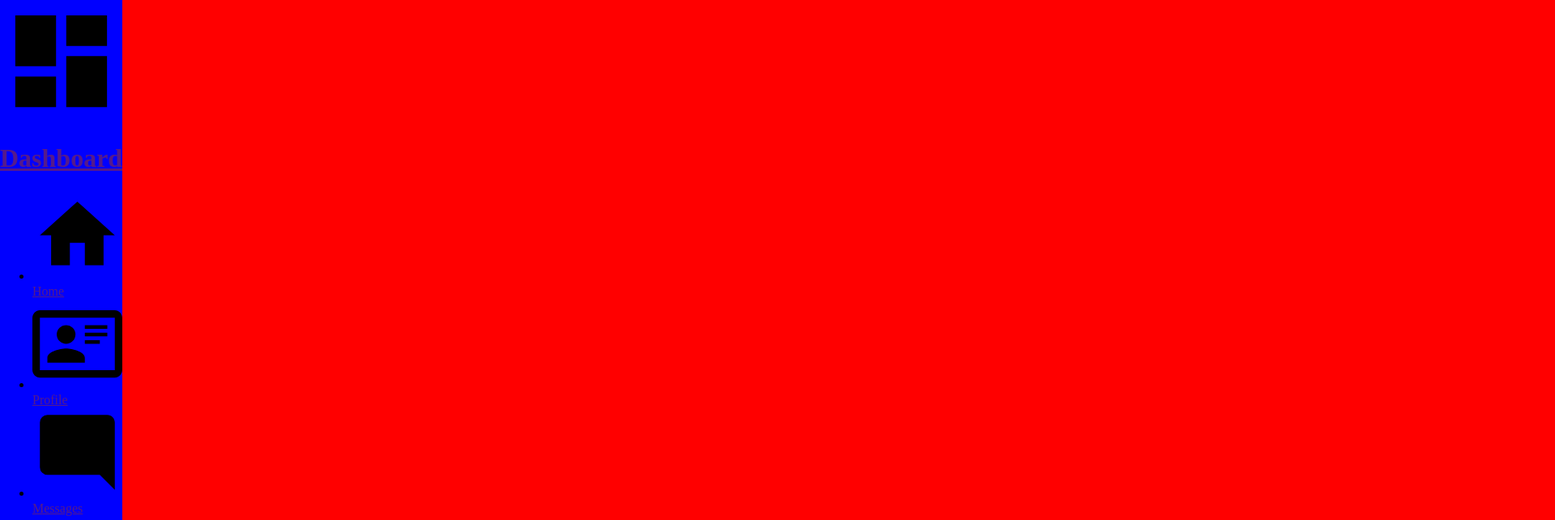
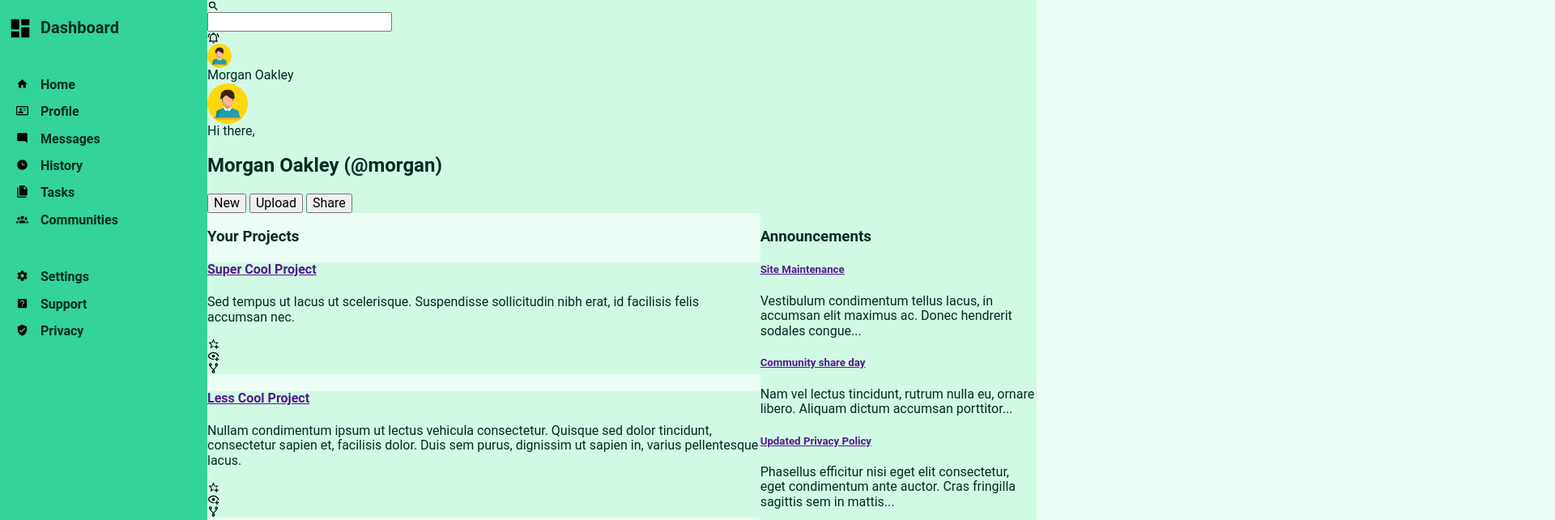
Before and after one commit to Motya22/odin-admin-dashboard, a plain HTML site: page index.html in a window 1280 px wide. Shown: the top 642 px of the page at 81% size, 1920 px wide, since content can reach past the window. Drawn offline with Linux system fonts and the light colour scheme.

Commit message:
Add base color and styles to sidebar

```diff
--- a/index.html
+++ b/index.html
@@ -104,7 +104,7 @@
           <label for="search">
             <img src="./assets/icons/magnify.svg" alt="Magnify icon" />
           </label>
-          <input type="search" name="search" id="search" />
+          <input type="search" name="search" id="search" required />
         </form>
         <div class="user-top">
           <a href="" class="user-top__notifications">
--- a/styles.css
+++ b/styles.css
@@ -351,33 +351,205 @@ template {
 }
 
 /* MY STYLES */
+@import url('https://fonts.googleapis.com/css2?family=Roboto:wght@400;500;700&display=swap');
+
+:root {
+  --text-color: #022c22;
+  --bg-color: #ecfdf5;
+  --white-color: #d1fae5;
+  --emerald-color: #34d399;
+}
+
 * {
   box-sizing: border-box;
 }
 
 body {
+  font-family: 'Roboto', sans-serif;
+  background-color: var(--bg-color);
+  color: var(--text-color);
   min-height: 100vh;
   display: grid;
-  grid-template-columns: 1fr 3fr;
+  grid-template-columns: 1fr 4fr;
 }
-
+/* SIDEBAR */
 .sidebar {
-  background-color: blue;
   grid-row: 1 / 3;
+  background-color: var(--emerald-color);
+  padding: 10px;
+  display: grid;
+  align-content: start;
+  gap: 20px;
 }
+.logo {
+  text-decoration: none;
+  color: var(--text-color);
+  display: flex;
+  align-items: center;
+  gap: 10px;
+}
+.logo__icon {
+  display: block;
+  width: 30px;
+  height: 30px;
+}
+.logo__icon img {
+  max-width: 100%;
+}
+.logo__title {
+  font-size: 20px;
+}
+.menu {
+}
+.menu__list {
+  list-style-type: none;
+  padding-left: 10px;
+  display: grid;
+  gap: 15px;
+}
+.menu__item {
+  display: flex;
+  gap: 15px;
+}
+.menu__icon {
+  display: block;
+  width: 15px;
+  height: 15px;
+}
+.menu__icon img {
+  max-width: 100%;
+}
+.menu__link {
+  color: var(--text-color);
+  text-decoration: none;
+  font-weight: 700;
+  transition: color 0.3s ease 0s;
+}
+.menu__link:hover {
+  color: var(--white-color);
+}
+/* HEADER */
 .header {
-  background-color: red;
+  background-color: var(--white-color);
 }
+.header__top {
+}
+.search-form {
+}
+.search-form label {
+  display: block;
+  width: 15px;
+  height: 15px;
+}
+.search-form label img {
+  max-width: 100%;
+}
+.user-top {
+}
+.user-top__notifications {
+  display: block;
+  width: 15px;
+  height: 15px;
+}
+.user-top__notifications img {
+  max-width: 100%;
+}
+.user-top__icon {
+  display: block;
+  width: 30px;
+  height: 30px;
+  border-radius: 50%;
+  overflow: hidden;
+}
+.user-top__icon img {
+  max-width: 100%;
+}
+.user-top__name {
+}
+.header__bottom {
+}
+.user-bottom {
+}
+.user-bottom__icon {
+  display: block;
+  width: 50px;
+  height: 50px;
+  border-radius: 50%;
+  overflow: hidden;
+}
+.user-bottom__icon img {
+  max-width: 100%;
+}
+.user-bottom__text {
+}
+.user-bottom__welcome {
+}
+.user-bottom__name {
+}
+.btns {
+}
+.btn {
+}
+/* MAIN-CONTENT */
 .main-content {
-  background-color: green;
   display: grid;
   grid-template-columns: 2fr 1fr;
 }
+/* COMMON */
+.section-title {
+}
+/* PROJECTS */
 .projects {
-  background-color: aqua;
   grid-row: 1 / 3;
 }
+.projects__items {
+}
+.projects__item {
+}
+.item-projects {
+  background-color: var(--white-color);
+}
+.item-projects__name {
+}
+.item-projects__description {
+}
+.item-projects__actions {
+}
+.item-projects__icon {
+  display: block;
+  width: 15px;
+  height: 15px;
+}
+.item-projects__icon img {
+  max-width: 100%;
+}
+/* ANNOUNCEMENTS */
 .announcements {
+  background-color: var(--white-color);
 }
+/* TRENDING */
 .trending {
+  background-color: var(--white-color);
 }
+.trending__users {
+}
+.trending__user {
+}
+.user-trending {
+}
+.user-trending__icon {
+  display: block;
+  width: 30px;
+  height: 30px;
+  border-radius: 50%;
+  overflow: hidden;
+}
+.user-trending__icon img {
+  max-width: 100%;
+}
+.user-trending__info {
+}
+.user-trending__name {
+}
+.user-trending__project-name {
+}
```
